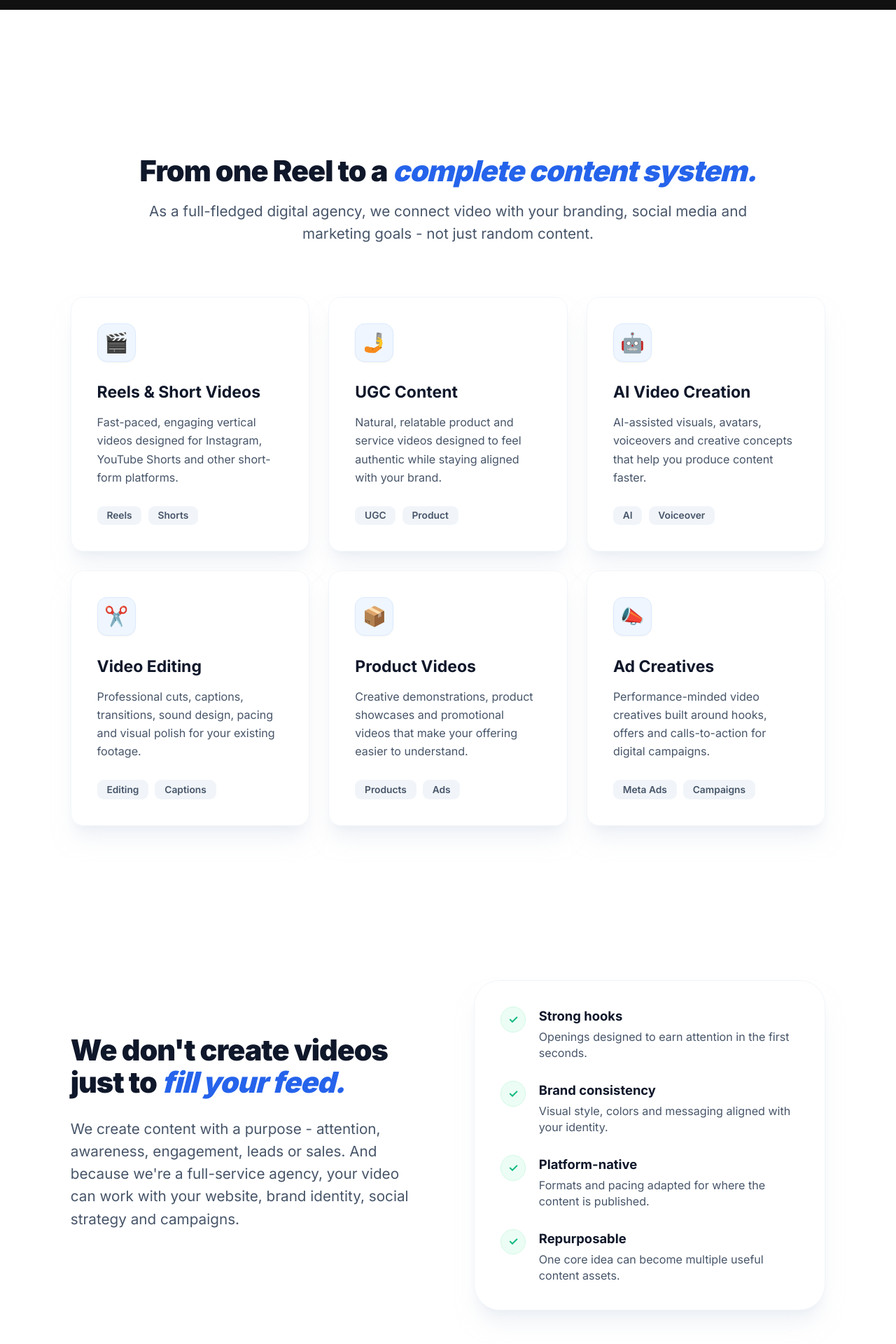
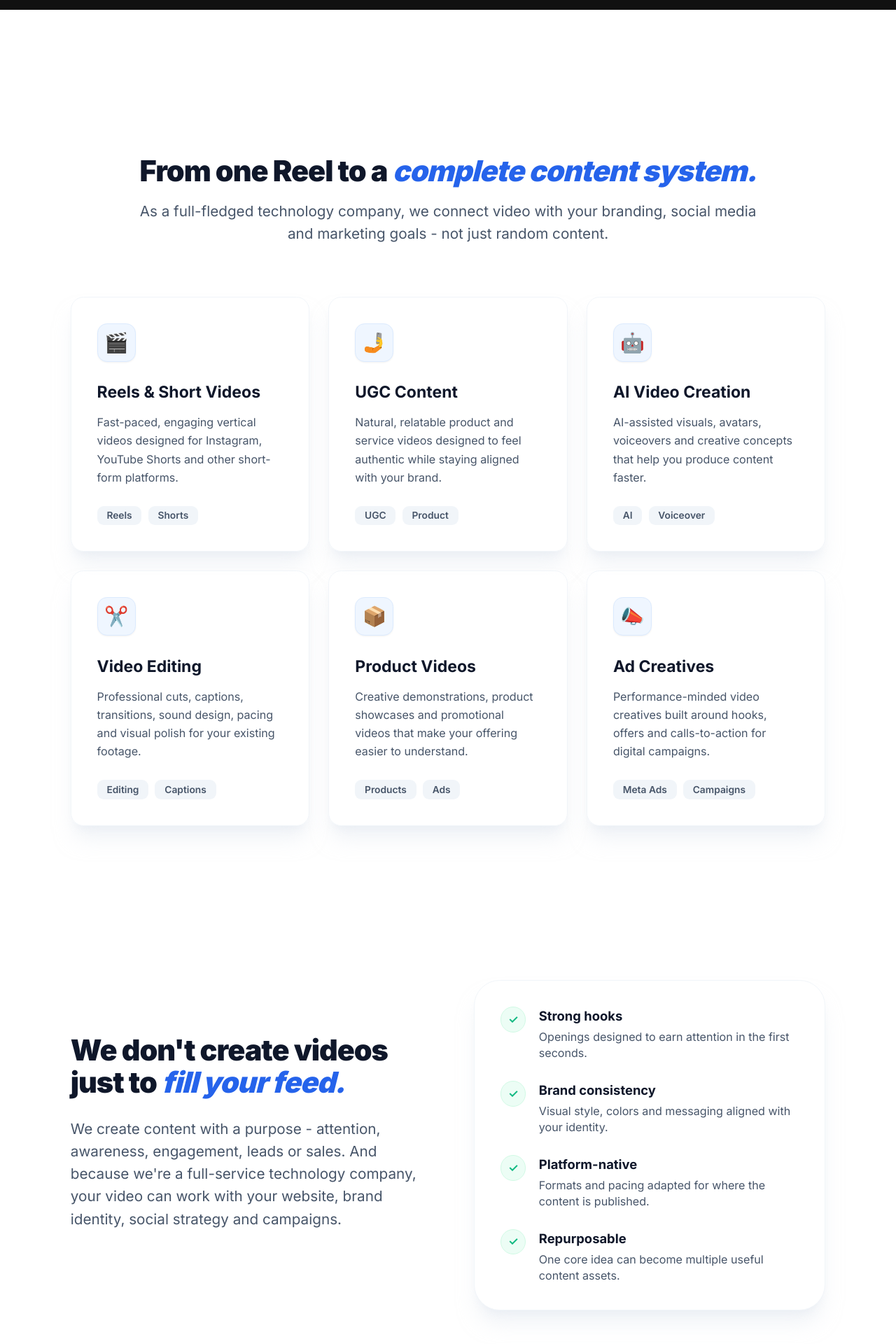
Before and after one commit to smartonward/SmartOnward-Frontend, a Next.js app: page /video-and-reels in a window 1280 px wide. Shown: the part 786-2706 px from the top of the page at 70% size. Built offline with nearby package versions, Linux system fonts and the light colour scheme.

Commit message:
Changed SEO Tags

```diff
--- a/app/ai-automation/page.tsx
+++ b/app/ai-automation/page.tsx
@@ -117,7 +117,7 @@ export default function AIAutomationPage() {
                   We don&apos;t add AI because it&apos;s trendy. We use it where it can create <span className="text-blue-600 italic">real leverage.</span>
                 </h2>
                 <p className="text-slate-600 text-lg mb-8">
-                  As a full-fledged agency, we can connect your automation with your website, marketing, social media, CRM and customer journey - creating one connected digital system.
+                  As a full-fledged technology company, we can connect your automation with your website, marketing, social media, CRM and customer journey - creating one connected digital system.
                 </p>
               </div>
 
--- a/app/digital-marketing/page.tsx
+++ b/app/digital-marketing/page.tsx
@@ -115,7 +115,7 @@ export default function DigitalMarketingPage() {
                   We don&apos;t just run ads. We build the <span className="text-blue-600 italic">whole growth journey.</span>
                 </h2>
                 <p className="text-slate-600 text-lg mb-8">
-                  Your marketing works better when your website, brand, content, social media, ads and AI automation work together. That&apos;s the advantage of a full-fledged agency.
+                  Your marketing works better when your website, brand, content, social media, ads and AI automation work together. That&apos;s the advantage of a full-fledged technology company.
                 </p>
               </div>
 
--- a/app/social-media-management/page.tsx
+++ b/app/social-media-management/page.tsx
@@ -115,7 +115,7 @@ export default function SocialMediaManagementPage() {
                   We don&apos;t chase vanity metrics. We build a social presence that supports your <span className="text-blue-600 italic">business.</span>
                 </h2>
                 <p className="text-slate-600 text-lg mb-8">
-                  Because we&apos;re a full-fledged agency, social media can connect directly with your branding, website, video content, digital marketing and AI-powered workflows.
+                  Because we&apos;re a full-fledged technology company, social media can connect directly with your branding, website, video content, digital marketing and AI-powered workflows.
                 </p>
               </div>
 
--- a/app/video-and-reels/page.tsx
+++ b/app/video-and-reels/page.tsx
@@ -46,7 +46,7 @@ export default function VideoAndReelsPage() {
                 From one Reel to a <span className="text-blue-600 italic">complete content system.</span>
               </h2>
               <p className="text-slate-600 text-lg">
-                As a full-fledged digital agency, we connect video with your branding, social media and marketing goals - not just random content.
+                As a full-fledged technology company, we connect video with your branding, social media and marketing goals - not just random content.
               </p>
             </div>
 
@@ -115,7 +115,7 @@ export default function VideoAndReelsPage() {
                   We don&apos;t create videos just to <span className="text-blue-600 italic">fill your feed.</span>
                 </h2>
                 <p className="text-slate-600 text-lg mb-8">
-                  We create content with a purpose - attention, awareness, engagement, leads or sales. And because we&apos;re a full-service agency, your video can work with your website, brand identity, social strategy and campaigns.
+                  We create content with a purpose - attention, awareness, engagement, leads or sales. And because we&apos;re a full-service technology company, your video can work with your website, brand identity, social strategy and campaigns.
                 </p>
               </div>
 
--- a/app/website-development/page.tsx
+++ b/app/website-development/page.tsx
@@ -115,7 +115,7 @@ export default function WebsiteDevelopmentPage() {
                   We don&apos;t just build a website. We build your <span className="text-blue-600 italic">digital presence.</span>
                 </h2>
                 <p className="text-slate-600 text-lg mb-8">
-                  As a full-fledged digital agency, we can connect your website with branding, content, social media, digital marketing and AI automation - so everything works together.
+                  As a full-fledged technology company, we can connect your website with branding, content, social media, digital marketing and AI automation - so everything works together.
                 </p>
               </div>
 
```
